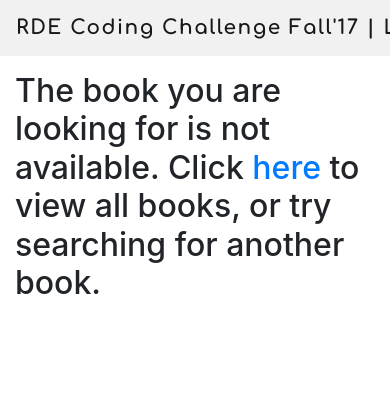
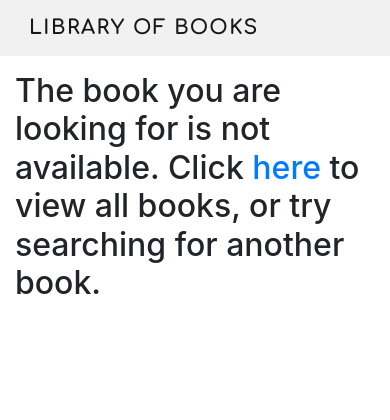
Before and after one commit to PalashSJain/RDE-Fall2017, a Django app: page /book/1/page/1 in a window 390 px wide. Shown: the top 420 px of the page. Run offline with Django 3.2, Linux system fonts and the light colour scheme; some libraries are stand-ins or nearby versions.

Commit message:
Made navbar responsive

```diff
--- a/LibraryOfBooks/static/css/style.css
+++ b/LibraryOfBooks/static/css/style.css
@@ -142,6 +142,14 @@ input[type=number]::-webkit-outer-spin-button {
     letter-spacing: 1.5px;
 }
 
+.navbar-toggler{
+    border-color: transparent;
+}
+
+.navbar-light .navbar-toggler{
+    border-color: transparent;
+}
+
 .left {
     position: fixed;
 }
--- a/LibraryOfBooks/templates/base.html
+++ b/LibraryOfBooks/templates/base.html
@@ -25,8 +25,14 @@
 {% block top %}
     <nav class="navbar navbar-expand-md navbar-light fixed-top bg-darker-than-light">
         <div class="container">
-        <a class="navbar-brand" href="http://www.rde.org/codingchallenge/" target="_blank">RDE Coding Challenge
-            Fall'17 | LIBRARY OF BOOKS</a>
+            <div class="navbar-toggler" data-toggle="collapse" data-target="#collapsibleNavbar">
+                <a class="navbar-brand" href="http://www.rde.org/codingchallenge/" target="_blank">LIBRARY OF BOOKS</a>
+            </div>
+
+            <div class="collapse navbar-collapse" id="collapsibleNavbar">
+                <a class="navbar-brand" href="http://www.rde.org/codingchallenge/" target="_blank">RDE Coding Challenge
+                    Fall'17 | LIBRARY OF BOOKS</a>
+            </div>
         </div>
     </nav>
 {% endblock %}
```
